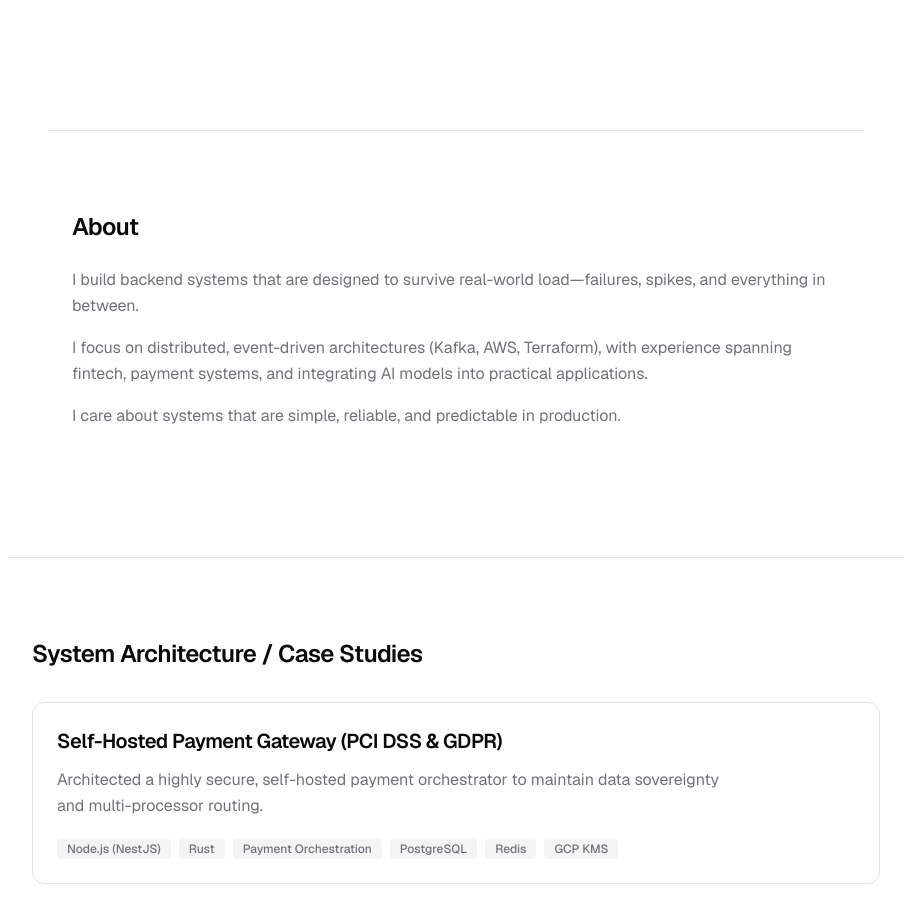
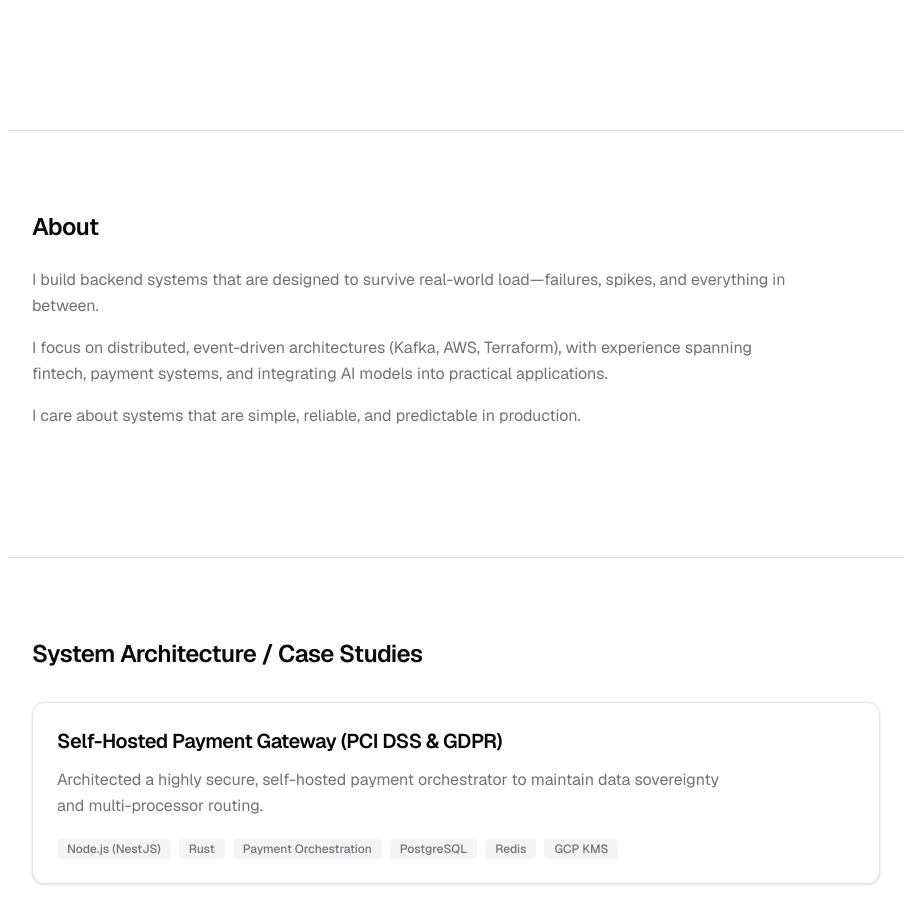
Before and after one commit to ridwanrais/portfolio-fe, a Next.js app: page / in a window 1280 px wide. Shown: the part 525-1433 px from the top of the page, without its empty margins (184-1095 px from the left). Built offline with nearby package versions, Linux system fonts and the light colour scheme.

Commit message:
feat: implement fade-in entrance animations and page transition layouts across core views

```diff
--- a/package.json
+++ b/package.json
@@ -12,6 +12,7 @@
     "@radix-ui/react-slot": "^1.2.4",
     "class-variance-authority": "^0.7.1",
     "clsx": "^2.1.1",
+    "framer-motion": "^12.38.0",
     "lucide-react": "^1.7.0",
     "next": "16.2.2",
     "next-themes": "^0.4.6",
--- a/src/app/case-studies/[slug]/page.tsx
+++ b/src/app/case-studies/[slug]/page.tsx
@@ -5,6 +5,7 @@ import { caseStudies } from "@/data/case-studies";
 import { Badge } from "@/components/ui/Badge";
 import { Prism as SyntaxHighlighter } from "react-syntax-highlighter";
 import { vscDarkPlus } from "react-syntax-highlighter/dist/esm/styles/prism";
+import { FadeIn } from "@/components/ui/FadeIn";
 
 export default async function CaseStudyPage({
   params,
@@ -20,6 +21,7 @@ export default async function CaseStudyPage({
 
   return (
     <article className="py-20 px-6 max-w-3xl mx-auto min-h-screen">
+      <FadeIn delay={0.05} direction="right">
         <Link
           href="/#case-studies"
           className="inline-flex items-center text-sm font-medium text-[var(--muted-foreground)] hover:text-[var(--foreground)] transition-colors mb-12 group"
@@ -27,22 +29,30 @@ export default async function CaseStudyPage({
           <ArrowLeft className="w-4 h-4 mr-2 group-hover:-translate-x-1 transition-transform" />
           Back to projects
         </Link>
+      </FadeIn>
 
       <div className="space-y-4 mb-16">
+        <FadeIn delay={0.1}>
           <h1 className="text-3xl sm:text-4xl font-bold tracking-tight text-[var(--foreground)]">
             {study.title}
           </h1>
+        </FadeIn>
+        <FadeIn delay={0.15}>
           <p className="text-lg text-[var(--muted-foreground)] leading-relaxed">
             {study.shortDescription}
           </p>
+        </FadeIn>
+        <FadeIn delay={0.2}>
           <div className="flex flex-wrap gap-2 pt-4">
             {study.techStack.map((tech) => (
               <Badge key={tech}>{tech}</Badge>
             ))}
           </div>
+        </FadeIn>
       </div>
 
       <div className="space-y-16">
+        <FadeIn delay={0.05}>
           <section>
             <h2 className="text-xl font-bold mb-4 tracking-tight flex items-center gap-2">
               <span className="text-[var(--muted-foreground)] opacity-50">01.</span>
@@ -52,7 +62,9 @@ export default async function CaseStudyPage({
               {study.problem}
             </p>
           </section>
+        </FadeIn>
 
+        <FadeIn delay={0.05}>
           <section>
             <h2 className="text-xl font-bold mb-4 tracking-tight flex items-center gap-2">
               <span className="text-[var(--muted-foreground)] opacity-50">02.</span>
@@ -67,7 +79,9 @@ export default async function CaseStudyPage({
               </pre>
             </div>
           </section>
+        </FadeIn>
 
+        <FadeIn delay={0.05}>
           <section>
             <h2 className="text-xl font-bold mb-4 tracking-tight flex items-center gap-2">
               <span className="text-[var(--muted-foreground)] opacity-50">03.</span>
@@ -77,7 +91,9 @@ export default async function CaseStudyPage({
               {study.databaseDesign}
             </p>
           </section>
+        </FadeIn>
 
+        <FadeIn delay={0.05}>
           <section>
             <h2 className="text-xl font-bold mb-4 tracking-tight flex items-center gap-2">
               <span className="text-[var(--muted-foreground)] opacity-50">04.</span>
@@ -112,7 +128,9 @@ export default async function CaseStudyPage({
               </div>
             </div>
           </section>
+        </FadeIn>
 
+        <FadeIn delay={0.05}>
           <section>
             <h2 className="text-xl font-bold mb-4 tracking-tight flex items-center gap-2">
               <span className="text-[var(--muted-foreground)] opacity-50">05.</span>
@@ -122,7 +140,9 @@ export default async function CaseStudyPage({
               {study.scalingConsiderations}
             </p>
           </section>
+        </FadeIn>
 
+        <FadeIn delay={0.05}>
           <section>
             <h2 className="text-xl font-bold mb-4 tracking-tight flex items-center gap-2">
               <span className="text-[var(--muted-foreground)] opacity-50">06.</span>
@@ -136,7 +156,9 @@ export default async function CaseStudyPage({
               ))}
             </ul>
           </section>
+        </FadeIn>
 
+        <FadeIn delay={0.05}>
           <section>
             <h2 className="text-xl font-bold mb-4 tracking-tight flex items-center gap-2">
               <span className="text-[var(--muted-foreground)] opacity-50">07.</span>
@@ -150,7 +172,9 @@ export default async function CaseStudyPage({
               ))}
             </ul>
           </section>
+        </FadeIn>
 
+        <FadeIn delay={0.05}>
           <section>
             <h2 className="text-xl font-bold mb-4 tracking-tight flex items-center gap-2">
               <span className="text-[var(--muted-foreground)] opacity-50">08.</span>
@@ -174,13 +198,17 @@ export default async function CaseStudyPage({
               </SyntaxHighlighter>
             </div>
           </section>
+        </FadeIn>
 
-
-
+        <FadeIn delay={0.05}>
           <section>
-          <div className="rounded-xl bg-[var(--primary)]/5 border border-[var(--primary)]/10 p-6 sm:p-8 mt-12">
+            <h2 className="text-xl font-bold mb-4 tracking-tight flex items-center gap-2">
+              <span className="text-[var(--muted-foreground)] opacity-50">09.</span>
+              Impact & Outcome
+            </h2>
+            <div className="rounded-xl bg-[var(--primary)]/5 border border-[var(--primary)]/10 p-6 sm:p-8">
               <h2 className="text-xl font-bold mb-4 tracking-tight text-[var(--foreground)] flex items-center gap-2">
-              <CheckCircle2 className="w-5 h-5 text-[var(--primary)] text-green-500" />
+                <CheckCircle2 className="w-5 h-5 text-green-500" />
                 Impact & Outcome
               </h2>
               <p className="text-[var(--muted-foreground)] leading-relaxed font-medium">
@@ -188,6 +216,7 @@ export default async function CaseStudyPage({
               </p>
             </div>
           </section>
+        </FadeIn>
       </div>
     </article>
   );
--- a/src/app/page.tsx
+++ b/src/app/page.tsx
@@ -3,15 +3,24 @@ import { About } from "@/components/sections/About";
 import { CaseStudies } from "@/components/sections/CaseStudies";
 import { Experience } from "@/components/sections/Experience";
 import { Contact } from "@/components/sections/Contact";
+import { FadeIn } from "@/components/ui/FadeIn";
 
 export default function Home() {
   return (
     <div className="flex flex-col gap-12 bg-[var(--background)]">
-      <Hero />
-      <About />
+      <FadeIn delay={0.1}>
+        <Hero />
+      </FadeIn>
+      <FadeIn delay={0.15}>
+        <About />
+      </FadeIn>
       <CaseStudies />
-      <Experience />
-      <Contact />
+      <FadeIn delay={0.1}>
+        <Experience />
+      </FadeIn>
+      <FadeIn delay={0.1}>
+        <Contact />
+      </FadeIn>
     </div>
   );
 }
--- /dev/null
+++ b/src/app/template.tsx
@@ -0,0 +1,5 @@
+import { PageTransition } from "@/components/ui/PageTransition";
+
+export default function Template({ children }: { children: React.ReactNode }) {
+  return <PageTransition>{children}</PageTransition>;
+}
--- a/src/components/sections/CaseStudies.tsx
+++ b/src/components/sections/CaseStudies.tsx
@@ -1,4 +1,7 @@
+"use client";
+
 import Link from 'next/link';
+import { motion } from 'framer-motion';
 import { caseStudies } from '@/data/case-studies';
 import { Badge } from '@/components/ui/Badge';
 import { ArrowRight } from 'lucide-react';
@@ -8,11 +11,19 @@ export function CaseStudies() {
     <section id="case-studies" className="py-20 px-6 max-w-4xl mx-auto scroll-m-16 border-t border-[var(--border)]">
       <h2 className="text-2xl font-bold mb-8 text-[var(--foreground)] tracking-tight">System Architecture / Case Studies</h2>
       <div className="grid gap-6">
-        {caseStudies.map((study) => (
+        {caseStudies.map((study, index) => (
+          <motion.div
+            key={study.slug}
+            initial={{ opacity: 0, y: 10 }}
+            whileInView={{ opacity: 1, y: 0 }}
+            viewport={{ once: true }}
+            transition={{ delay: index * 0.05, duration: 0.3 }}
+            whileHover={{ y: -4, transition: { duration: 0.2 } }}
+            whileTap={{ scale: 0.98 }}
+          >
             <Link
-            key={study.slug}
               href={`/case-studies/${study.slug}`}
-            className="group block rounded-xl border border-[var(--border)] bg-[var(--background)] p-6 transition-all hover:border-[var(--muted-foreground)]/50 hover:bg-[var(--muted)]/30"
+              className="group block rounded-xl border border-[var(--border)] bg-[var(--background)] p-6 transition-all hover:border-[var(--muted-foreground)]/50 hover:bg-[var(--muted)]/30 shadow-sm hover:shadow-md"
             >
               <div className="flex flex-col md:flex-row md:items-start justify-between gap-4">
                 <div className="space-y-3">
@@ -31,6 +42,7 @@ export function CaseStudies() {
                 </div>
               </div>
             </Link>
+          </motion.div>
         ))}
       </div>
 
--- a/src/components/sections/Hero.tsx
+++ b/src/components/sections/Hero.tsx
@@ -8,7 +8,7 @@ export function Hero() {
         Ridwan Rais Firdaus
       </h1>
       <p className="text-lg text-[var(--muted-foreground)] max-w-2xl mb-8 leading-relaxed">
-        Backend Engineer Specializing in High-Performance & Secure Systems
+        Software Engineer Specializing in High-Performance & Secure Systems
       </p>
       <div className="flex items-center gap-4">
         <Button asChild variant="primary">
@@ -26,7 +26,7 @@ export function Hero() {
         </div>
         <div className="space-y-1.5">
           <h3 className="font-medium text-[var(--foreground)] text-sm uppercase tracking-wider opacity-80">Core Stack</h3>
-          <p className="text-[var(--muted-foreground)] font-mono text-sm leading-relaxed">Go, Node.js, TS, PostgreSQL</p>
+          <p className="text-[var(--muted-foreground)] font-mono text-sm leading-relaxed">Go, Node.js, Rust, Next.js</p>
         </div>
         <div className="space-y-1.5">
           <h3 className="font-medium text-[var(--foreground)] text-sm uppercase tracking-wider opacity-80">Key Strengths</h3>
--- /dev/null
+++ b/src/components/ui/FadeIn.tsx
@@ -0,0 +1,41 @@
+"use client";
+
+import { motion } from "framer-motion";
+import { ReactNode } from "react";
+
+interface FadeInProps {
+  children: ReactNode;
+  delay?: number;
+  direction?: "up" | "down" | "left" | "right";
+}
+
+export function FadeIn({ children, delay = 0, direction = "up" }: FadeInProps) {
+  const directions = {
+    up: { y: 10 },
+    down: { y: -10 },
+    left: { x: 10 },
+    right: { x: -10 },
+  };
+
+  return (
+    <motion.div
+      initial={{
+        opacity: 0,
+        ...directions[direction]
+      }}
+      whileInView={{
+        opacity: 1,
+        x: 0,
+        y: 0
+      }}
+      viewport={{ once: true, margin: "0px" }}
+      transition={{
+        duration: 0.3,
+        delay: delay,
+        ease: [0.21, 0.47, 0.32, 0.98],
+      }}
+    >
+      {children}
+    </motion.div>
+  );
+}
--- /dev/null
+++ b/src/components/ui/PageTransition.tsx
@@ -0,0 +1,24 @@
+"use client";
+
+import { motion } from "framer-motion";
+import { ReactNode } from "react";
+
+interface PageTransitionProps {
+  children: ReactNode;
+}
+
+export function PageTransition({ children }: PageTransitionProps) {
+  return (
+    <motion.div
+      initial={{ opacity: 0, y: 10 }}
+      animate={{ opacity: 1, y: 0 }}
+      exit={{ opacity: 0, y: 10 }}
+      transition={{
+        duration: 0.3,
+        ease: [0.22, 1, 0.36, 1],
+      }}
+    >
+      {children}
+    </motion.div>
+  );
+}
```
Also changed, not shown: 1 other file (tests, documents, lock files or other folders). Lines whose indentation alone changed are shown as unchanged.
